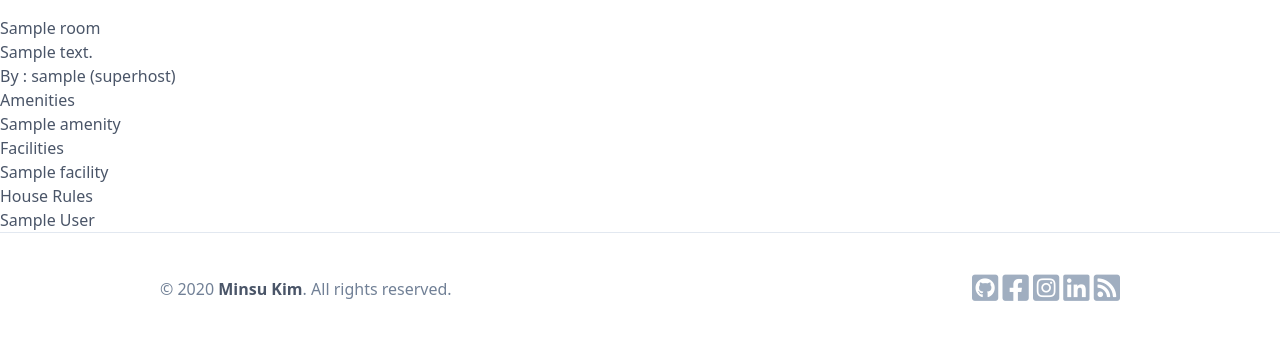
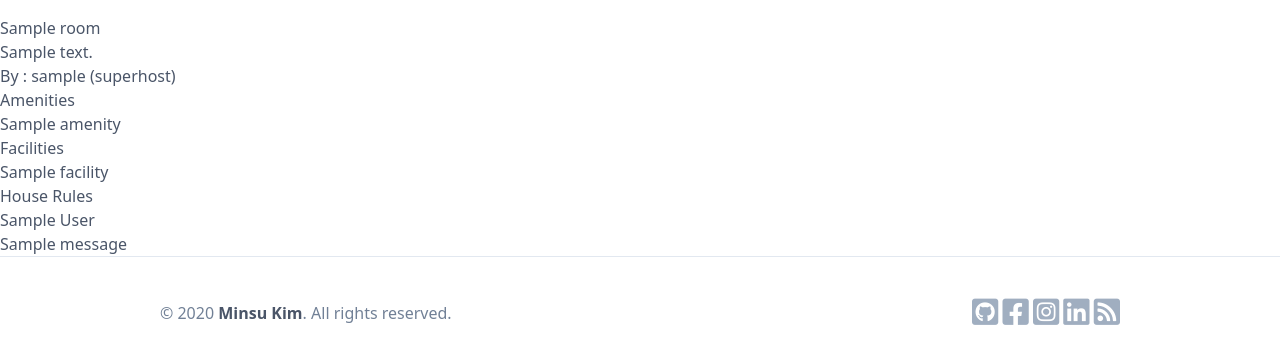
Before and after one commit to alstn2468/django-airbnb-clone, a Django app: page /rooms/1 in a window 1280 px wide. Shown: the part 80-444 px from the top of the page. Run offline with Django 3.2, Linux system fonts and the light colour scheme; tables that the repository leaves empty hold one stand-in row (values such as "Sample post"); one stand-in notice (Sample message) is shown; style sheets or scripts are compiled from the project's sources; parts of the project's set-up code (start-up, migrations or seed data) failed here and were passed over; some libraries are stand-ins or nearby versions.

Commit message:
#283 Add messages.html at partials folder

```diff
--- a/templates/base.html
+++ b/templates/base.html
@@ -35,6 +35,7 @@
 
     {% block content %}{% endblock content %}
 
+    {% include "partials/messages.html" %}
     {% include "partials/footer.html" %}
 </body>
 
--- /dev/null
+++ b/templates/partials/messages.html
@@ -0,0 +1,9 @@
+{% if messages %}
+<ul class="messages">
+  {% for message in messages %}
+  <li class="message {% if message.tags %} {{ message.tags }} {% endif %}">
+    {{ message }}
+  </li>
+  {% endfor %}
+</ul>
+{% endif %}
--- a/users/views.py
+++ b/users/views.py
@@ -1,6 +1,7 @@
 from django.views.generic import FormView
 from django.urls import reverse_lazy
 from django.shortcuts import redirect, reverse
+from django.contrib import messages
 from django.contrib.auth import authenticate, login, logout
 from django.core.files.base import ContentFile
 from users.forms import LoginForm, SignUpForm
```
